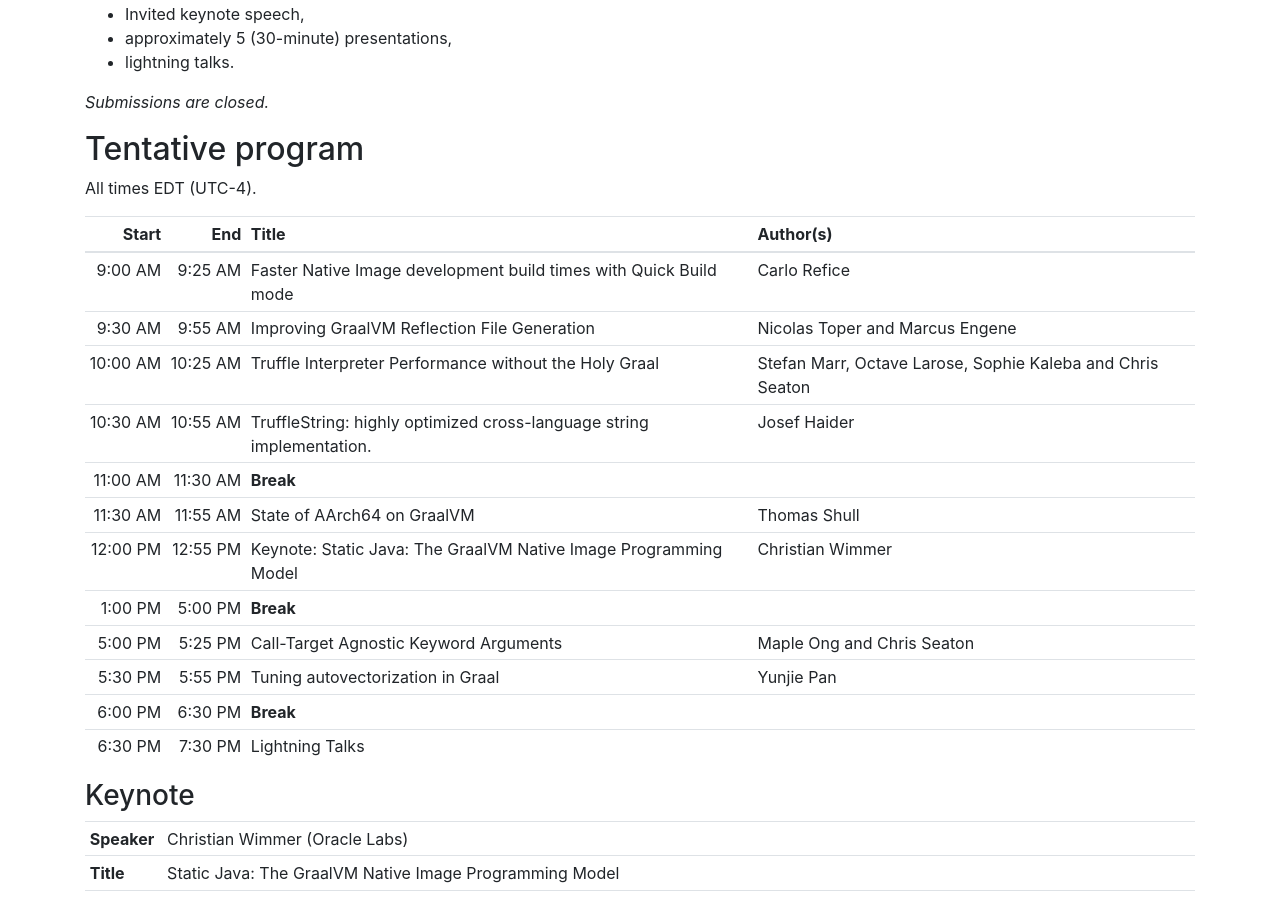
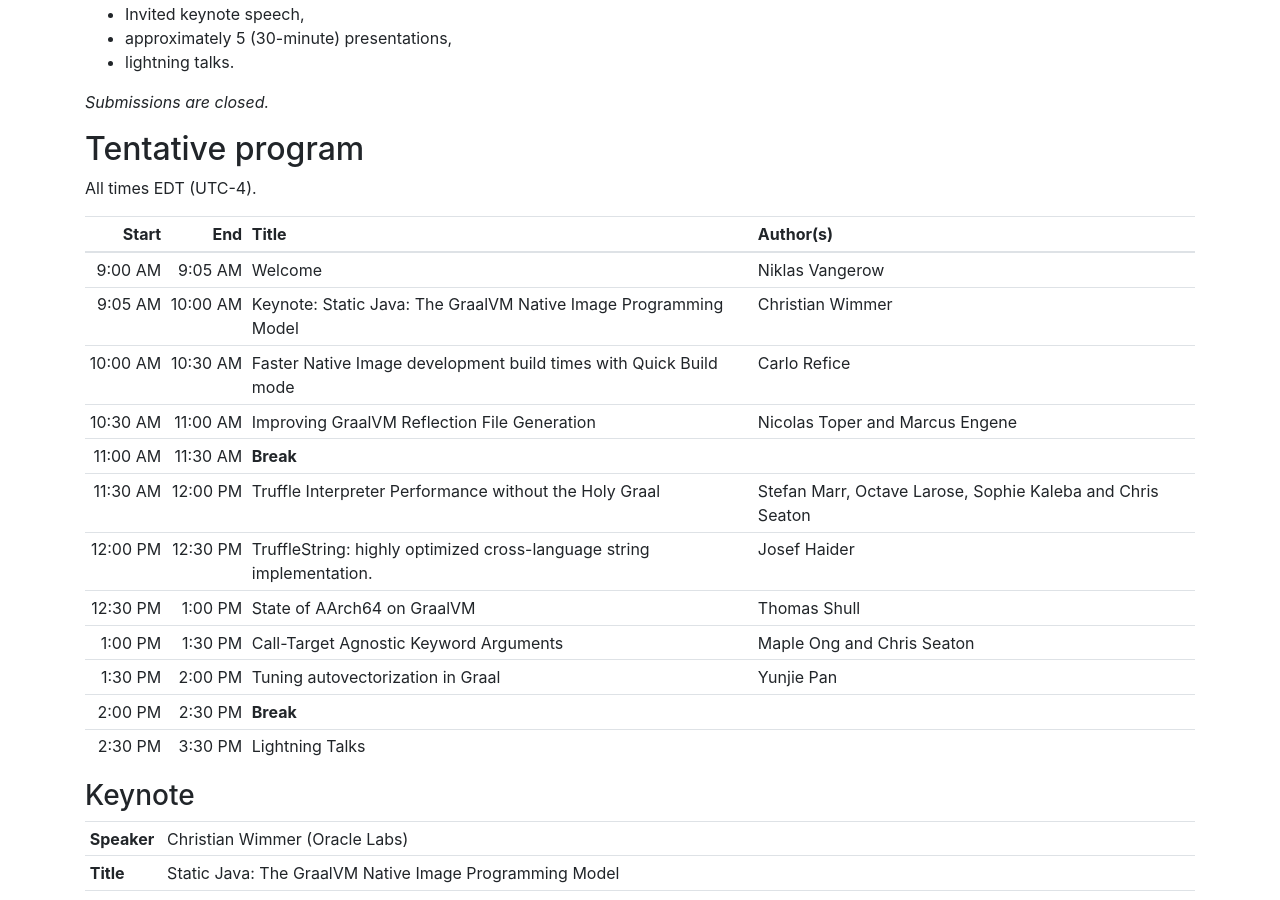
Before and after one commit to graalworkshop/graalworkshop.github.io, a Jekyll site: the page built from 2022/index.md, in a window 1280 px wide and 900 px high, scrolled down 892 px. Built offline with Jekyll 4.4.1, drawn with Linux system fonts in a browser that asks for light colours.

Commit message:
Update tentative schedule for earlier slot

```diff
--- a/2022/index.md
+++ b/2022/index.md
@@ -45,18 +45,18 @@ All times EDT (UTC-4).
 
 | Start         | End           | Title                                                                 | Author(s)                                                  |
 | ------------: | ------------: | :-------------------------------------------------------------------- | :--------------------------------------------------------- |
-|  9:00&nbsp;AM | 9:25&nbsp;AM  | Faster Native Image development build times with Quick Build mode     | Carlo Refice                                               |
-|  9:30&nbsp;AM | 9:55&nbsp;AM  | Improving GraalVM Reflection File Generation                          | Nicolas Toper and Marcus Engene                            |
-| 10:00&nbsp;AM | 10:25&nbsp;AM | Truffle Interpreter Performance without the Holy Graal                | Stefan Marr, Octave Larose, Sophie Kaleba and Chris Seaton |
-| 10:30&nbsp;AM | 10:55&nbsp;AM | TruffleString: highly optimized cross-language string implementation. | Josef Haider                                               |
+|  9:00&nbsp;AM |  9:05&nbsp;AM | Welcome                                                               | Niklas Vangerow                                            |
+|  9:05&nbsp;AM | 10:00&nbsp;AM | Keynote: Static Java: The GraalVM Native Image Programming Model      | Christian Wimmer                                           |
+| 10:00&nbsp;AM | 10:30&nbsp;AM | Faster Native Image development build times with Quick Build mode     | Carlo Refice                                               |
+| 10:30&nbsp;AM | 11:00&nbsp;AM | Improving GraalVM Reflection File Generation                          | Nicolas Toper and Marcus Engene                            |
 | 11:00&nbsp;AM | 11:30&nbsp;AM | **Break**                                                             |                                                            |
-| 11:30&nbsp;AM | 11:55&nbsp;AM | State of AArch64 on GraalVM                                           | Thomas Shull                                               |
-| 12:00&nbsp;PM | 12:55&nbsp;PM | Keynote: Static Java: The GraalVM Native Image Programming Model      | Christian Wimmer                                           |
-| 1:00&nbsp;PM  | 5:00&nbsp;PM  | **Break**                                                             |                                                            |
-| 5:00&nbsp;PM  | 5:25&nbsp;PM  | Call-Target Agnostic Keyword Arguments                                | Maple Ong and Chris Seaton                                 |
-| 5:30&nbsp;PM  | 5:55&nbsp;PM  | Tuning autovectorization in Graal                                     | Yunjie Pan                                                 |
-| 6:00&nbsp;PM  | 6:30&nbsp;PM  | **Break**                                                             |                                                            |
-| 6:30&nbsp;PM  | 7:30&nbsp;PM  | Lightning Talks                                                       |                                                            |
+| 11:30&nbsp;AM | 12:00&nbsp;PM | Truffle Interpreter Performance without the Holy Graal                | Stefan Marr, Octave Larose, Sophie Kaleba and Chris Seaton |
+| 12:00&nbsp;PM | 12:30&nbsp;PM | TruffleString: highly optimized cross-language string implementation. | Josef Haider                                               |
+| 12:30&nbsp;PM |  1:00&nbsp;PM | State of AArch64 on GraalVM                                           | Thomas Shull                                               |
+|  1:00&nbsp;PM |  1:30&nbsp;PM | Call-Target Agnostic Keyword Arguments                                | Maple Ong and Chris Seaton                                 |
+|  1:30&nbsp;PM |  2:00&nbsp;PM | Tuning autovectorization in Graal                                     | Yunjie Pan                                                 |
+|  2:00&nbsp;PM |  2:30&nbsp;PM | **Break**                                                             |                                                            |
+|  2:30&nbsp;PM |  3:30&nbsp;PM | Lightning Talks                                                       |                                                            |
 {:.table .table-sm}
 
 ### Keynote
```
